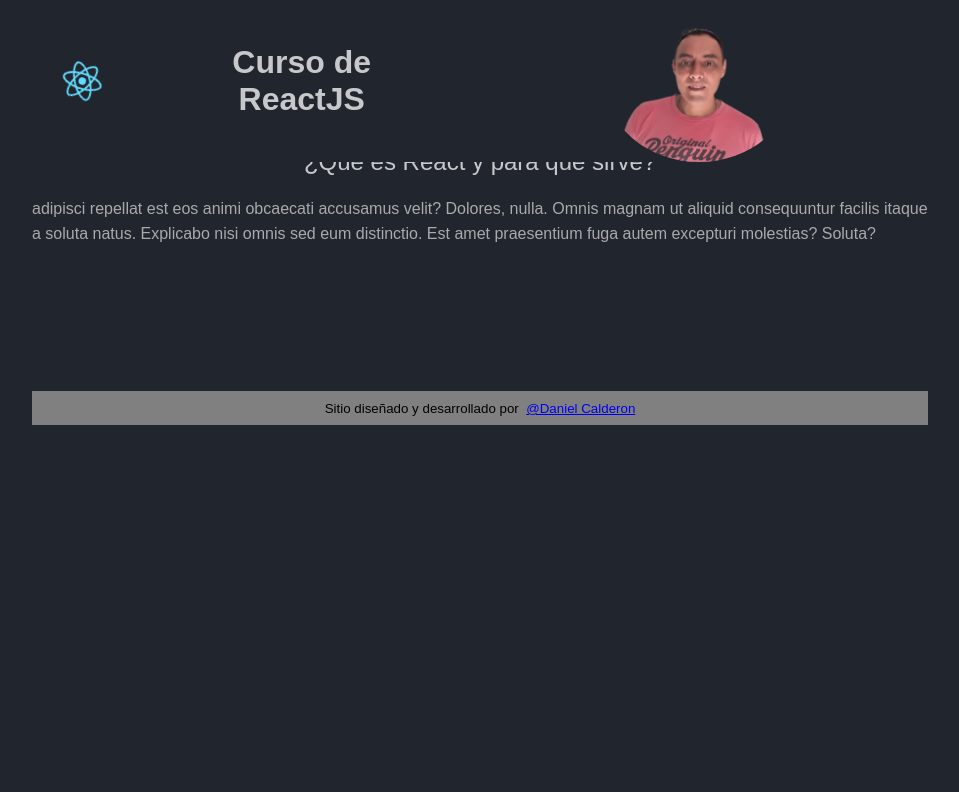
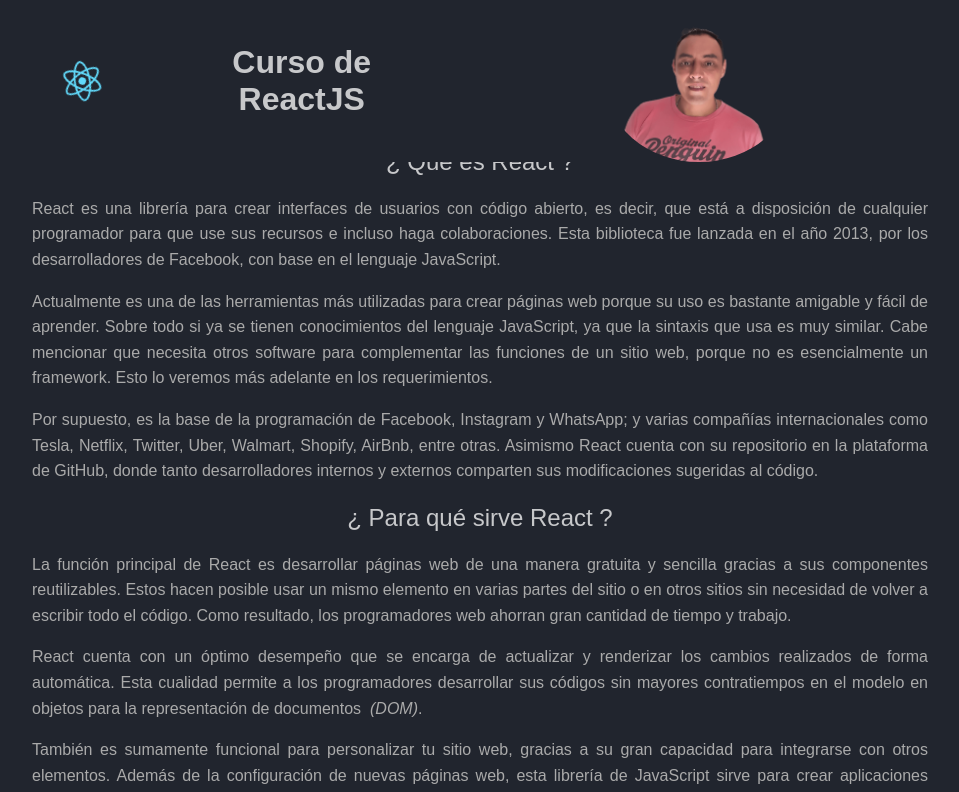
Before and after one commit to Kapelu/script-bash, a Next.js app: page / in a window 1280 px wide. Shown: the top 792 px of the page, without its empty margins (160-1119 px from the left). Built offline with nearby package versions, Linux system fonts and the light colour scheme.

Commit message:
Update 29-06-2023

```diff
--- a/app/component/footer.css
+++ b/app/component/footer.css
@@ -1,4 +1,5 @@
 .footer {
+	position:sticky;
 	margin-bottom: 0;
 	padding: 0.5rem;
 	text-align: center;
--- a/app/globals.css
+++ b/app/globals.css
@@ -10,7 +10,7 @@
 	--black_light: rgba(0, 0, 0, 0.75);
 	--grey-light: #aaa;
 	--white-light: rgba(255, 255, 255, 0.75);
-	--container-width: 1200px;
+	--max-width: 1200px;
 }
 /*
 @media (prefers-color-scheme: dark) {
@@ -53,7 +53,7 @@
 */
 main {
 	background: #21252e;
-	max-width: 100%;
+	max-width: var(--max-width);
 	margin: 8rem auto;
 	overflow: auto;
 }
@@ -66,7 +66,8 @@
 
 p {
 	line-height: 1.6;
-	color:var(--grey-light);
+	color: var(--grey-light);
+	text-align: justify;
 }
 .seccion {
 	margin: 0;
@@ -75,14 +76,13 @@
 }
 
 .contenedor {
-	/* padding: 2.5rem 0.5rem 0.5rem 0.5rem; */
-	box-sizing: inherit;
-	/*border-color: 5px solid #23272f;*/
+	margin-left: auto;
+	margin-right: auto;
+	border-color: 5px solid #23272f;
+	width: 100%;
+    min-height: 100vh;
 }
 .titulo {
-	/*
-	margin-top: 0.5rem;
-	margin-bottom: 1rem; */
 	font-size: 1.5rem;
 	font-weight: 400;
 	text-align: center;
--- a/app/page.jsx
+++ b/app/page.jsx
@@ -5,9 +5,63 @@
 		<>
 			<section className='seccion'>
 				<article className='contenedor'>
-					<h2 className='titulo'>¿Qué es React y para qué sirve?</h2>
+					<h2 className='titulo'>¿ Qué es React ?</h2>
 					<p>
-						adipisci repellat est eos animi obcaecati accusamus velit? Dolores, nulla. Omnis magnam ut aliquid consequuntur facilis itaque a soluta natus. Explicabo nisi omnis sed eum distinctio. Est amet praesentium fuga autem excepturi molestias? Soluta?
+						React es una librería para crear interfaces de usuarios
+						con código abierto, es decir, que está a disposición de
+						cualquier programador para que use sus recursos e
+						incluso haga colaboraciones. Esta biblioteca fue lanzada
+						en el año 2013, por los desarrolladores de Facebook, con
+						base en el lenguaje JavaScript.
+					</p>
+					<p>
+						Actualmente es una de las herramientas más utilizadas
+						para crear páginas web porque su uso es bastante
+						amigable y fácil de aprender. Sobre todo si ya se tienen
+						conocimientos del lenguaje JavaScript, ya que la
+						sintaxis que usa es muy similar. Cabe mencionar que
+						necesita otros software para complementar las funciones
+						de un sitio web, porque no es esencialmente un
+						framework. Esto lo veremos más adelante en los
+						requerimientos.
+					</p>
+					<p>
+						Por supuesto, es la base de la programación de Facebook,
+						Instagram y WhatsApp; y varias compañías internacionales
+						como Tesla, Netflix, Twitter, Uber, Walmart, Shopify,
+						AirBnb, entre otras. Asimismo React cuenta con su
+						repositorio en la plataforma de GitHub, donde tanto
+						desarrolladores internos y externos comparten sus
+						modificaciones sugeridas al código.
+					</p>
+					<h2 className='titulo'>¿ Para qué sirve React ?</h2>
+					<p>
+						La función principal de React es
+						desarrollar páginas web de una manera gratuita y
+						sencilla gracias a sus componentes reutilizables. Estos
+						hacen posible usar un mismo elemento en varias partes
+						del sitio o en otros sitios sin necesidad de volver a
+						escribir todo el código. Como resultado, los
+						programadores web ahorran gran cantidad de tiempo y
+						trabajo.
+					</p>
+					<p>
+						React cuenta con un óptimo desempeño que se encarga de
+						actualizar y renderizar los cambios realizados de forma
+						automática. Esta cualidad permite a los programadores
+						desarrollar sus códigos sin mayores contratiempos en el
+						modelo en objetos para la representación de documentos &nbsp;
+						<i>(DOM)</i>.
+					</p>
+					<p>
+						También es sumamente funcional para personalizar tu
+						sitio web, gracias a su gran capacidad para integrarse
+						con otros elementos. Además de la configuración de
+						nuevas páginas web, esta librería de JavaScript sirve
+						para crear aplicaciones móviles con la complementación
+						del framework React Native. Y, de igual modo, para crear
+						aplicaciones de realidad virtual con la ayuda del
+						framework React 360.
 					</p>
 				</article>
 			</section>
```
Also changed, not shown: 1 other file (tests, documents, lock files or other folders).
